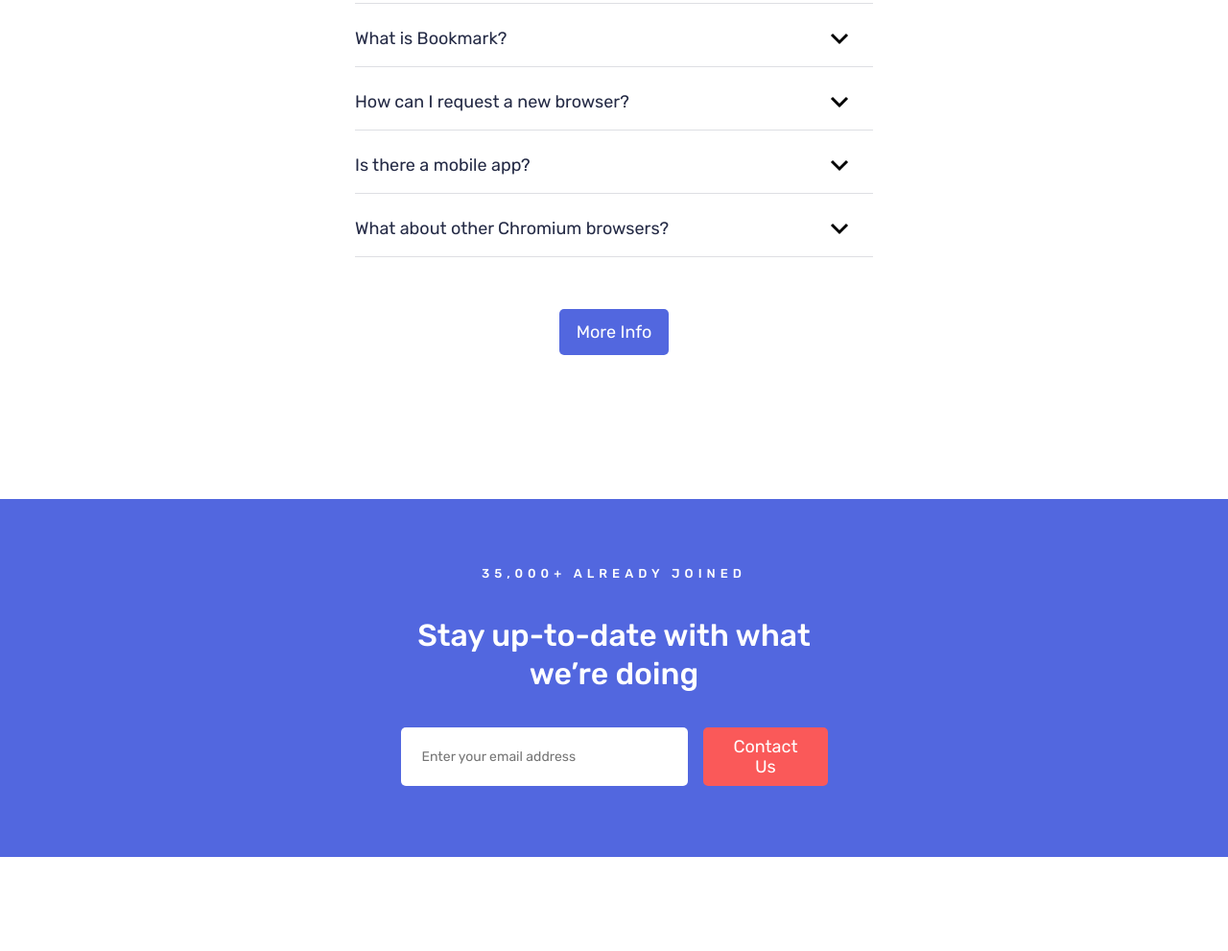
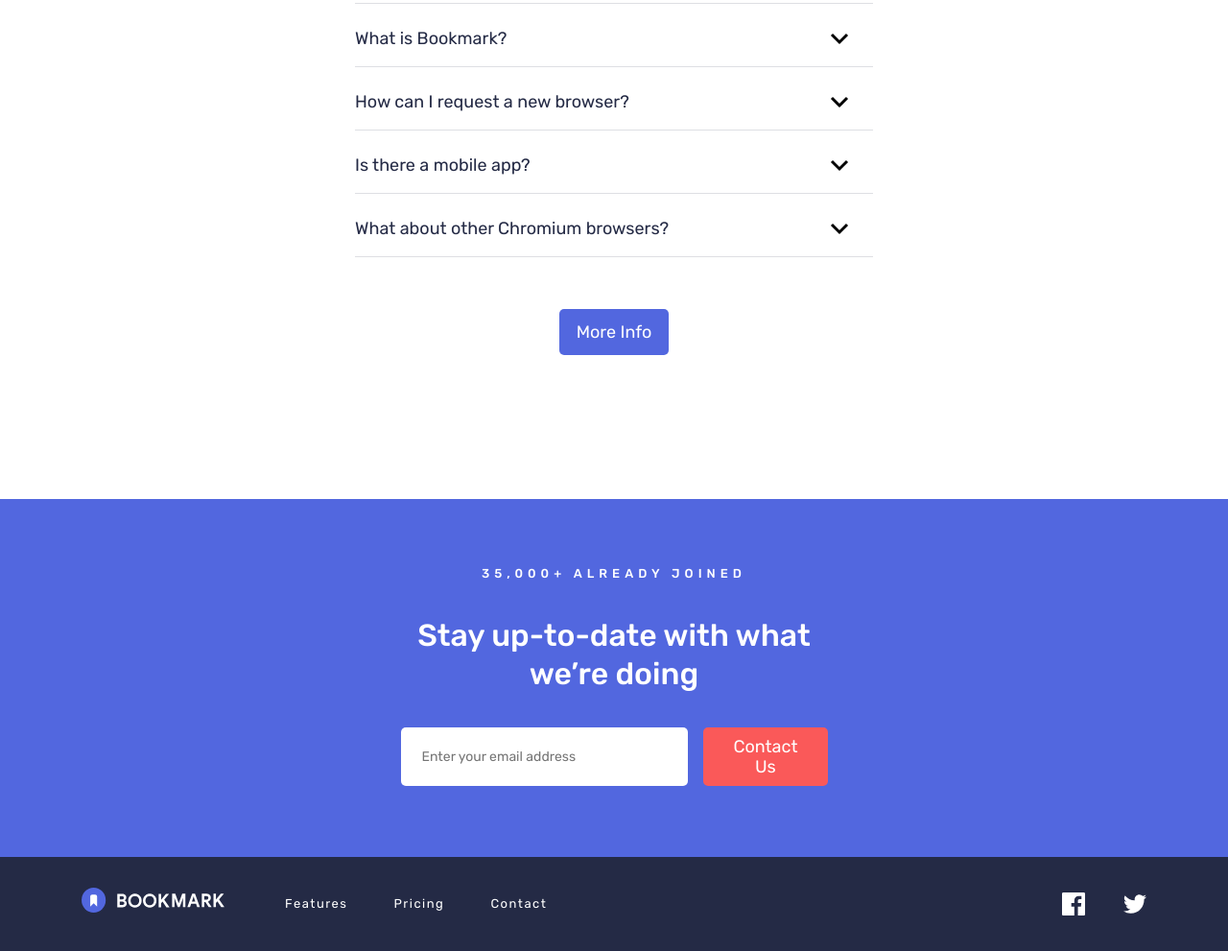
Before and after one commit to rakhim1502/bookmark, a plain HTML site: page index.html in a window 1280 px wide. Shown: the part 2685-3676 px from the top of the page at 96% size. Before the commit the page ends 3578 px from the top, so only its background shows below. Drawn offline with Linux system fonts and the light colour scheme.

Commit message:
Add site footer section

```diff
--- a/css/style.css
+++ b/css/style.css
@@ -104,10 +104,14 @@ img {
 .sitenav-link:active {
   opacity: 0.6;
 }
+.sitenav--white .sitenav-link {
+  color: #fff;
+}
 
 .sitenav-link:hover {
   color: var(--red-color);
 }
+
 
 .button {
   padding: 8px 16px;
@@ -634,3 +638,50 @@ img {
 .subscription__field:placeholder-shown ~ .subscription__error {
   display: none;
 }
+
+.socials {
+  display: flex;
+  align-items: center;
+  padding: 0;
+  margin: 0;
+  list-style: none;
+}
+
+.socials__item:not(:last-child) {
+  margin-right: 40px;
+}
+
+.socials__link {
+  display: flex;
+  color: #fff;
+  transition: color 0.4s ease;
+}
+
+.socials__link:hover {
+  color: var(--red-color);
+}
+
+.socials__link:active {
+  opacity: 0.6;
+}
+
+
+.site-footer {
+  padding-top: 32px;
+  padding-bottom: 32px;
+  background-color: #242A45;
+  color: #fff;
+}
+
+.site-footer__container {
+  display: flex;
+  align-items: center;
+}
+
+.site-footer__logo {
+  margin-right: 63px;
+}
+
+.site-footer__sitenav {
+  margin-right: auto;
+}
--- a/index.html
+++ b/index.html
@@ -225,7 +225,37 @@
 
 
 
+
   </main>
+
+  <footer class="site-footer">
+    <div class="site-footer__container container">
+      <a class="site-footer__logo logo" href="index.html">
+        <img class="logo__img" src="img/logo-white.svg" alt="Bookmark logo" width="149" height="25">
+      </a>
+
+      <div class="site-footer__sitenav sitenav sitenav--white">
+        <ul class="sitenav-list">
+          <li class="sitenav-item"><a class="sitenav-link" href="#">Features</a></li>
+          <li class="sitenav-item"><a class="sitenav-link" href="#">Pricing</a></li>
+          <li class="sitenav-item"><a class="sitenav-link" href="#">Contact</a></li>
+        </ul>
+      </div>
+
+      <ul class="socials">
+        <li class="socials__item">
+          <a class="socials__link" href="#" target="_blank" aria-label="Facebook">
+            <svg class="socials__icon" width="24" height="24" fill="none" xmlns="http://www.w3.org/2000/svg"><path fill-rule="evenodd" clip-rule="evenodd" d="M22.675 0H1.325C.593 0 0 .593 0 1.325v21.351C0 23.407.593 24 1.325 24H12.82v-9.294H9.692v-3.622h3.128V8.413c0-3.1 1.893-4.788 4.659-4.788 1.325 0 2.463.099 2.795.143v3.24l-1.918.001c-1.504 0-1.795.715-1.795 1.763v2.313h3.587l-.467 3.622h-3.12V24h6.116c.73 0 1.323-.593 1.323-1.325V1.325C24 .593 23.407 0 22.675 0Z" fill="currentColor"/></svg>
+          </a>
+        </li>
+        <li class="socials__item">
+          <a class="socials__link" href="#" target="_blank" aria-label="Twitter">
+            <svg class="socials__icon" width="24" height="20" fill="none" xmlns="http://www.w3.org/2000/svg"><path fill-rule="evenodd" clip-rule="evenodd" d="M24 2.557a9.83 9.83 0 0 1-2.828.775A4.932 4.932 0 0 0 23.337.608a9.864 9.864 0 0 1-3.127 1.195A4.916 4.916 0 0 0 16.616.248c-3.179 0-5.515 2.966-4.797 6.045A13.978 13.978 0 0 1 1.671 1.149a4.93 4.93 0 0 0 1.523 6.574 4.903 4.903 0 0 1-2.229-.616c-.054 2.281 1.581 4.415 3.949 4.89a4.935 4.935 0 0 1-2.224.084 4.928 4.928 0 0 0 4.6 3.419A9.9 9.9 0 0 1 0 17.54a13.94 13.94 0 0 0 7.548 2.212c9.142 0 14.307-7.721 13.995-14.646A10.025 10.025 0 0 0 24 2.557Z" fill="currentColor"/></svg>
+          </a>
+        </li>
+      </ul>
+    </div>
+  </footer>
 
   <script src="js/main.js"></script>
 
--- a/js/main.js
+++ b/js/main.js
@@ -59,4 +59,5 @@ elsAccordionItemToggler.forEach(function (elAccordionItemToggler) {
 
     elAccordionItemToggler.closest('.accordion__item').classList.add(modifiers.accordionItemOpen);
   });
+
 });
```
